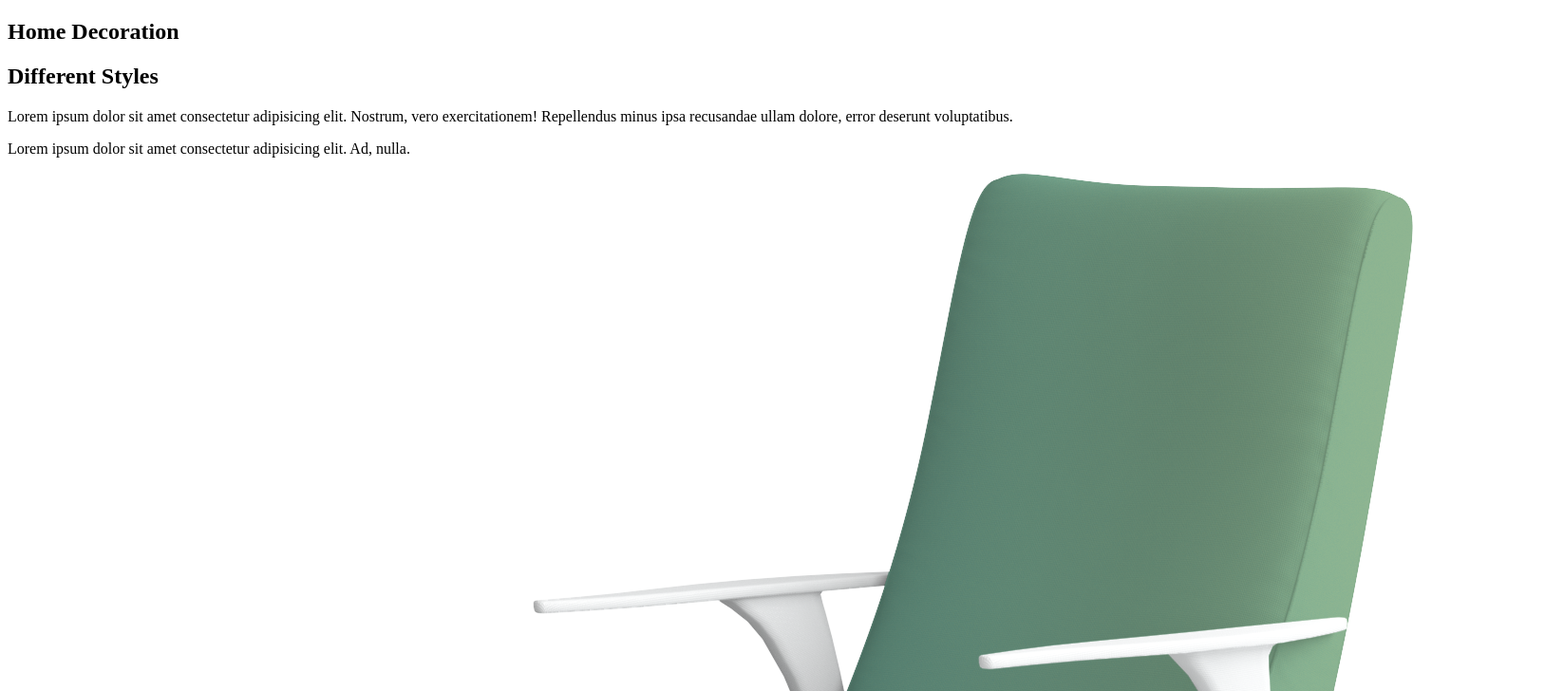
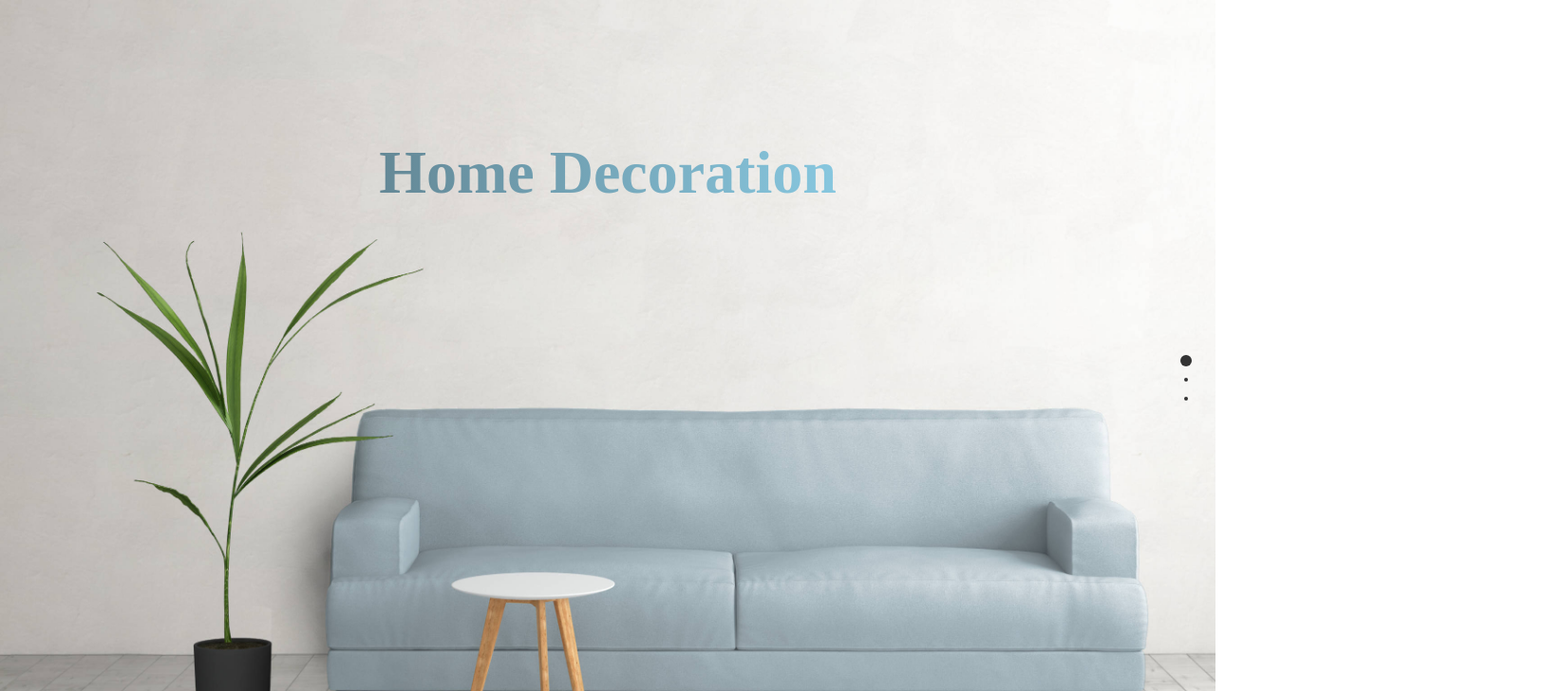
Before and after one commit to SaschaWebDev/animation-css-fullpage, a plain HTML site: page index.html in a window 1280 px wide. Shown: the top 728 px of the page at 95% size, 1647 px wide, since content can reach past the window. Drawn offline with Linux system fonts and the light colour scheme.

Commit message:
Added assets and initial styling

```diff
--- /dev/null
+++ b/app.js
@@ -0,0 +1,4 @@
+new fullpage('#fullpage', {
+  autoScrolling: true,
+  navigation: true,
+});
--- a/css/main.css
+++ b/css/main.css
@@ -0,0 +1,51 @@
+* {
+  margin: 0;
+  padding: 0;
+  box-sizing: border-box;
+}
+
+.chair {
+  height: 60%;
+  position: absolute;
+  top: 70%;
+  left: 70%;
+  transform: translate(-70%, -70%);
+}
+
+.slide1 {
+  background-image: url('../assets/couch.jpg');
+  background-size: cover;
+}
+
+section h1 {
+  font-size: 64px;
+  position: absolute;
+  top: 20%;
+  left: 50%;
+  transform: translate(-50%, -20%);
+  background: linear-gradient(to left, #87c7df, #648896);
+  -webkit-background-clip: text;
+  color: transparent;
+}
+
+.slide2 {
+  background: linear-gradient(to left top, #cbcbcb, white);
+}
+
+.slide2 h1 {
+  font-size: 48px;
+  background: linear-gradient(to left, #303030, #414141);
+  -webkit-background-clip: text;
+  color: transparent;
+}
+
+.description {
+  margin: 20%;
+  width: 50%;
+  margin-left: 5%;
+  font-size: 20px;
+}
+
+.description p {
+  margin: 50px 0;
+}
--- a/index.html
+++ b/index.html
@@ -5,6 +5,7 @@
     <meta name="viewport" content="width=device-width, initial-scale=1.0" />
     <meta http-equiv="X-UA-Compatible" content="ie=edge" />
     <title>Fullpage Animations</title>
+    <link rel="stylesheet" href="./fullpage.min.css" />
     <link rel="stylesheet" href="./css/main.css" />
   </head>
   <body>
@@ -32,5 +33,8 @@
         <h1>Other Animations</h1>
       </section>
     </div>
+
+    <script src="./fullpage.min.js"></script>
+    <script src="./app.js"></script>
   </body>
 </html>
```
Also changed, not shown: fullpage.min.css (added), fullpage.min.js (added), 1 other file.
